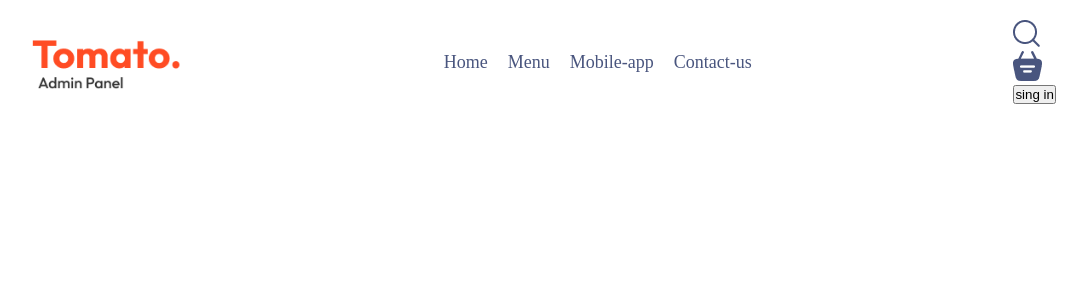
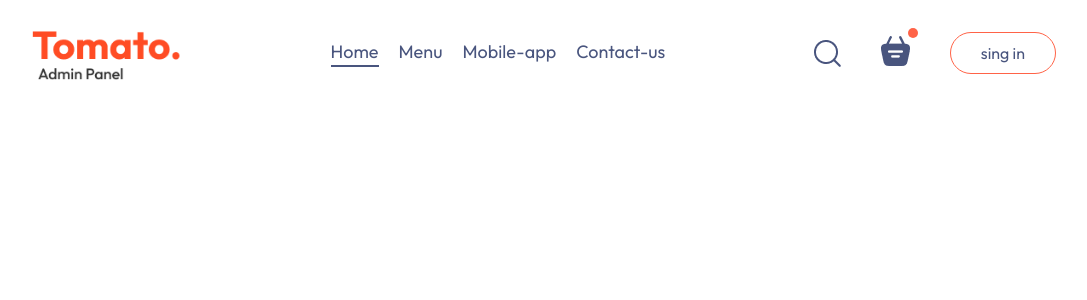
Before and after one commit to FedeAltava/Your-Eats, a React (Vite) app: page / in a window 1280 px wide. Shown: the top 300 px of the page, without its empty margins (96-1183 px from the left). Built offline with nearby package versions, Linux system fonts and the light colour scheme.

Commit message:
navbar component ready

```diff
--- a/src/components/Navbar/Navbar.css
+++ b/src/components/Navbar/Navbar.css
@@ -14,3 +14,40 @@
     color: #49557e;
     font-size: 18px;
 }
+.navbar-right{
+    display: flex;
+    align-items: center;
+    gap:40px;
+}
+.navbar button{
+    background: transparent;
+    font-size: 16px;
+    color:#49557e;
+    border: 1px solid tomato;
+    padding: 10px 30px;
+    border-radius:50px;
+    cursor: pointer;
+}
+.navbar button:hover{
+    background-color: #fff5f2;
+    transition: 0.3s;
+}
+.navbar .active{
+    padding-bottom: 2px ;
+    border-bottom: 2px solid #49557e;
+}
+.navbar li {
+    cursor: pointer;
+}
+.navbar-search-icon{
+    position: relative;
+}
+.navbar-search-icon .dot{
+    position: absolute;
+    min-width: 10px;
+    min-height: 10px;
+    background-color: tomato;
+    border-radius: 5px;
+    top:-8px;
+    right: -8px;
+}
--- a/src/components/Navbar/Navbar.jsx
+++ b/src/components/Navbar/Navbar.jsx
@@ -1,16 +1,18 @@
-import React from 'react'
+import React, { useState } from 'react'
 import "./Navbar.css"
 import { assets } from '../../assets/assets'
 
 const Navbar = () => {
+    const [ menu, setMenu ] = useState("home");
+
   return (
     <div className='navbar'>
       <img src={assets.logo} alt="" className="logo" />
       <ul className="navbar-menu">
-        <li>Home</li>
-        <li>Menu</li>
-        <li>Mobile-app</li>
-        <li>Contact-us</li>
+        <li onClick={()=>setMenu("home")} className={menu==="home"?"active":""}>Home</li>
+        <li onClick={()=>setMenu("menu")} className={menu==="menu"?"active":""}>Menu</li>
+        <li onClick={()=>setMenu("mobile-app")} className={menu==="mobile-app"?"active":""}>Mobile-app</li>
+        <li onClick={()=>setMenu("contact-us")} className={menu==="contact-us"?"active":""}>Contact-us</li>
       </ul>
       <div className="navbar-right">
         <img src={assets.search_icon} alt="" />
--- a/src/index.css
+++ b/src/index.css
@@ -1,7 +1,10 @@
+@import url('https://fonts.googleapis.com/css2?family=Outfit:wght@100..900&display=swap');
+
 *{
   padding: 0;
   margin: 0;
   box-sizing: 0;
+  font-family: Outfit;
 }
 body{
   min-height: 100vh;
```
